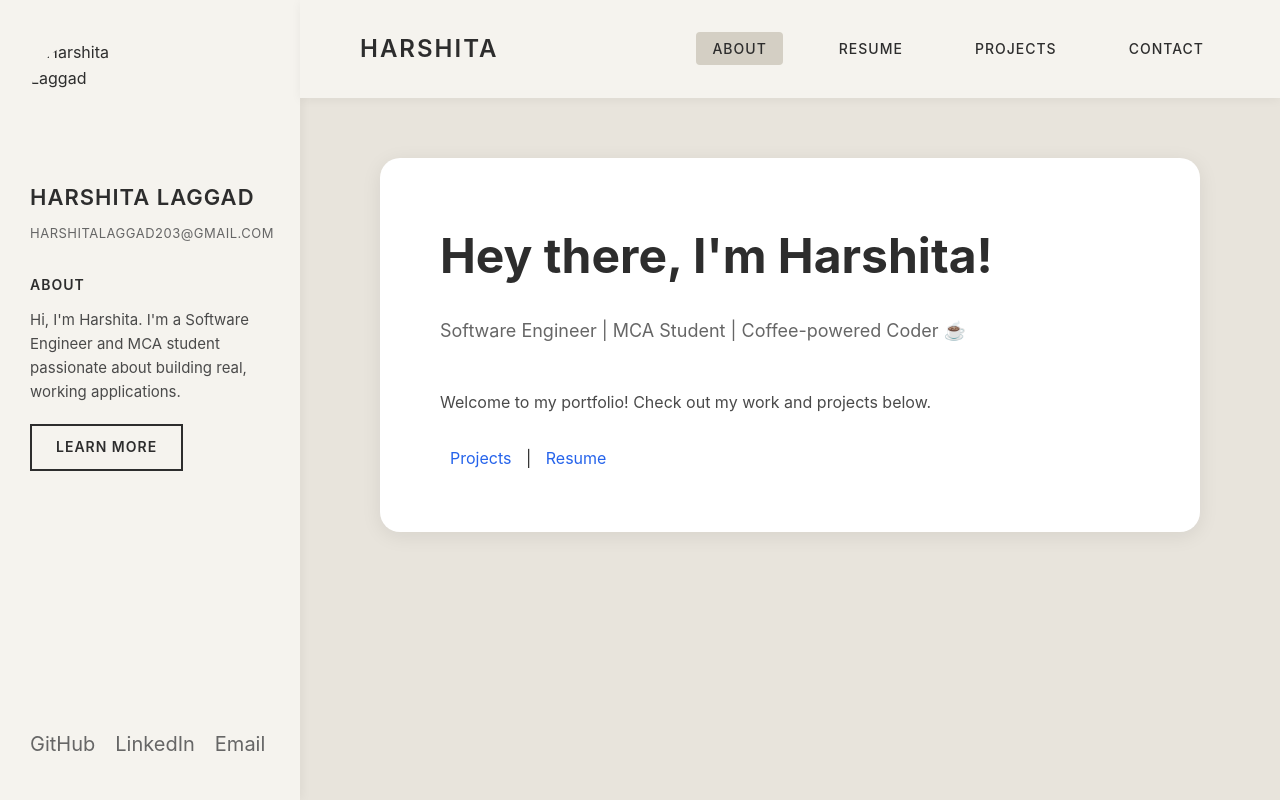
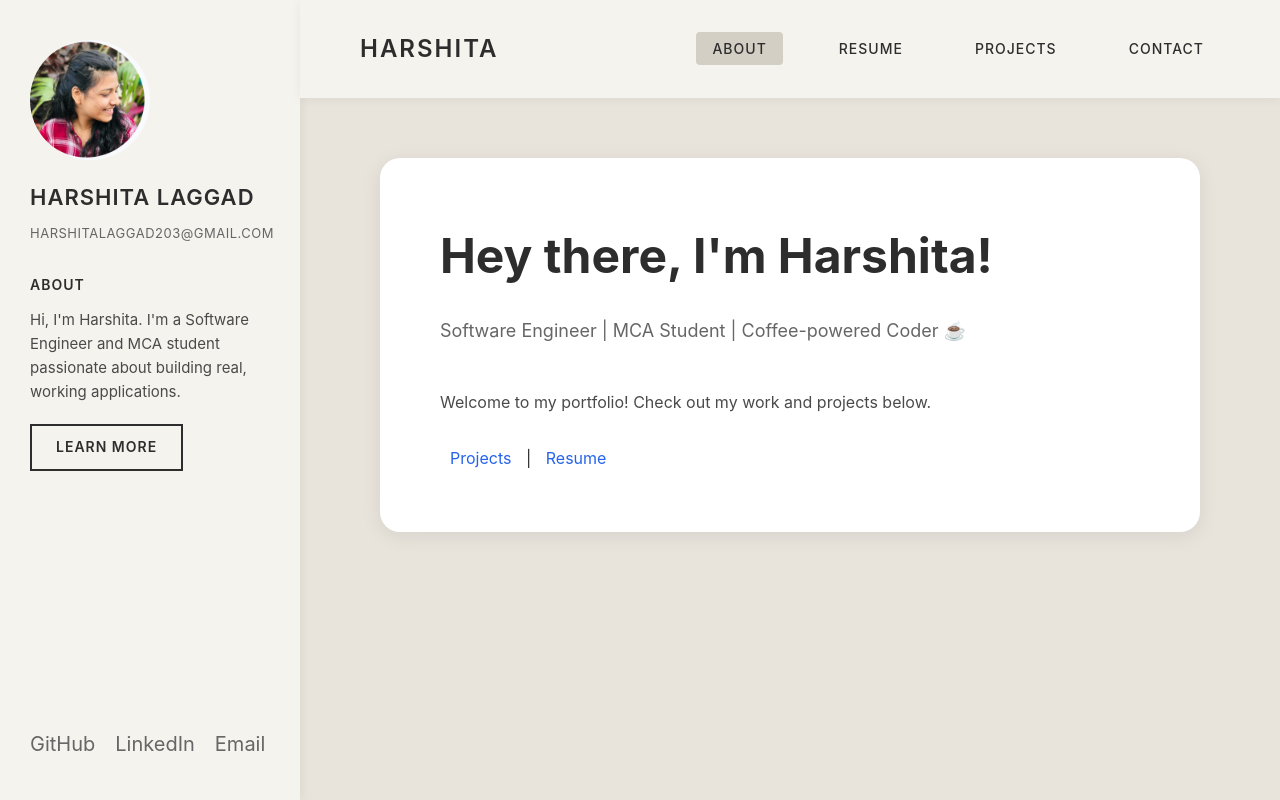
Before and after one commit to harshitalaggad/portfolio, a plain HTML site: page index.html in a window 1280 px wide. Drawn offline with Linux system fonts and the light colour scheme.

Commit message:
added image

```diff
--- a/index.html
+++ b/index.html
@@ -11,7 +11,7 @@
 <body>
   <div class="layout">
     <aside class="sidebar">
-      <img src="profile.jpg" alt="Harshita Laggad" class="profile-img" />
+      <img src="Screenshot 2025-10-26 204108.png" alt="Harshita Laggad" class="profile-img" />
       <h1>HARSHITA LAGGAD</h1>
       <p class="email">HARSHITALAGGAD203@GMAIL.COM</p>
       <div class="sidebar-section">
```
Also changed, not shown: Screenshot 2025-10-26 204108.png (added).
